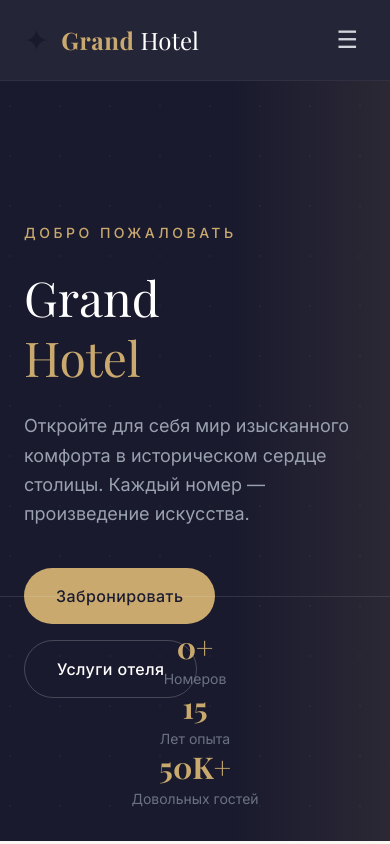
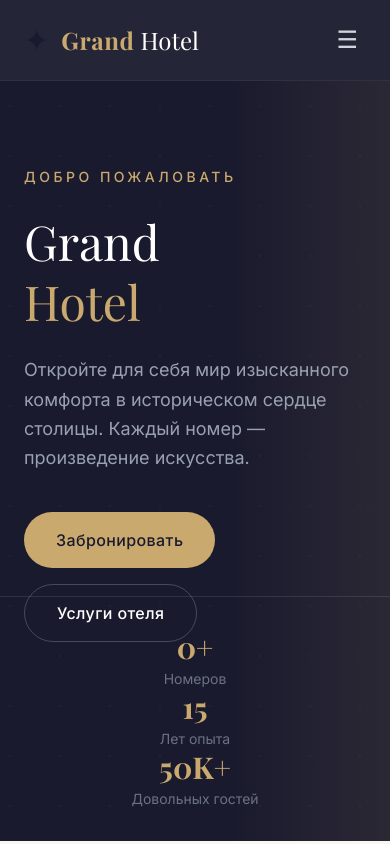
Before and after one commit to bestdeejay-design/booking, a React (Vite) app: page /#/ in a window 390 px wide. Shown: the top 844 px of the page. Built offline with nearby package versions, Linux system fonts and the light colour scheme; no server answers; the database is empty.

Commit message:
Fix mobile hero: add pb-48 to prevent stats overlay

```diff
--- a/src/pages/Home.jsx
+++ b/src/pages/Home.jsx
@@ -19,7 +19,7 @@ export default function Home() {
           backgroundImage: 'radial-gradient(circle at 20% 50%, #c9a96e 1px, transparent 1px)', backgroundSize: '50px 50px'
         }} />
         <div className="absolute right-0 top-0 bottom-0 w-2/5 bg-gradient-to-l from-gold/10 to-transparent" />
-        <div className="relative max-w-7xl mx-auto px-6 py-20 w-full">
+        <div className="relative max-w-7xl mx-auto px-6 py-20 pb-48 md:pb-20 w-full">
           <div className="max-w-2xl">
             <p className="text-gold tracking-[.25em] text-sm mb-6 font-medium">ДОБРО ПОЖАЛОВАТЬ</p>
             <h1 className="font-serif text-5xl md:text-7xl text-white leading-tight mb-6">
```
